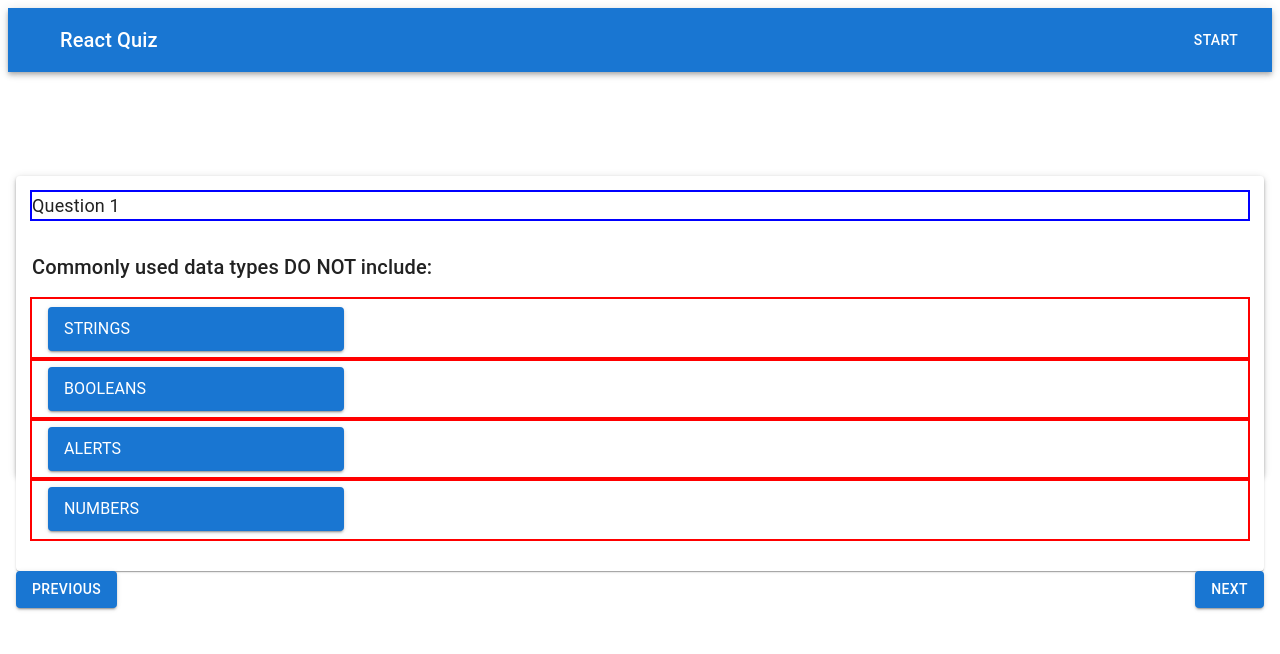
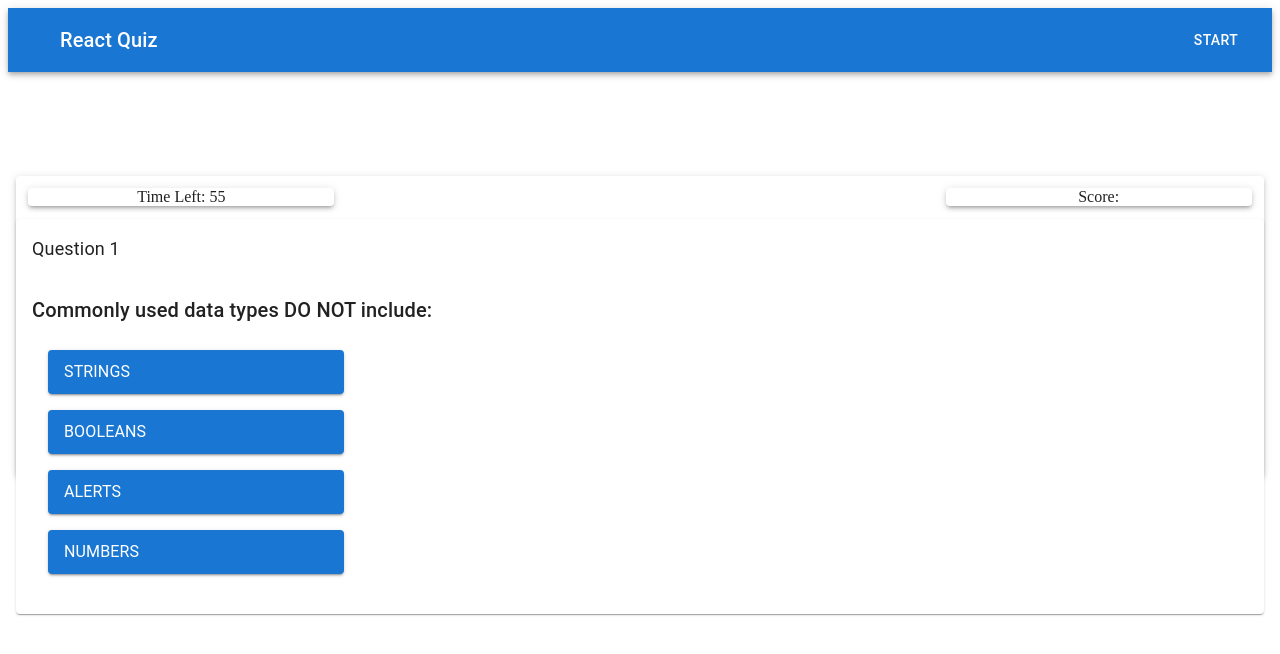
Before and after one commit to Clyderitchie/quiz, a React (Vite) app in the folder reactQuiz/: page / in a window 1280 px wide. Shown: the top 654 px of the page. Built offline with nearby package versions, Linux system fonts and the light colour scheme.

Commit message:
Almost done with design/layout

```diff
--- a/reactQuiz/src/components/questions/questions.jsx
+++ b/reactQuiz/src/components/questions/questions.jsx
@@ -8,6 +8,7 @@ import {
 function Questions() {
 
     const [currentQuestionIndex, setCurrentQuestionIndex] = useState(0);
+    const [timer, setTimer] = useState(0);
 
     const questions = [
         {
@@ -62,6 +63,7 @@ function Questions() {
     }
 
 
+
     useEffect(() => {
         console.log(`Current question index after update: ${currentQuestionIndex}`);
     }, [currentQuestionIndex]);
@@ -71,7 +73,7 @@ function Questions() {
             <Card>
                 <CardContent>
                     <Box display="flex" justifyContent="center" height="100%">
-                        <Typography flexGrow={1} sx={{ fontSize: 18, outline: "2px solid blue", width: "25%" }} color="text.primary">
+                        <Typography flexGrow={1} sx={{ fontSize: 18, width: "25%" }} color="text.primary">
                             Question {currentQuestionIndex + 1}
                         </Typography>
                     </Box>
@@ -85,7 +87,7 @@ function Questions() {
                                     {currentQuestion.choices.map((choice, index) => (
                                         <ListItem
                                             key={index}
-                                            style={{ display: "flex", flexDirection: "column", alignItems: "flex-start", outline: "2px solid red", width: "100%" }}
+                                            style={{ display: "flex", flexDirection: "column", alignItems: "flex-start", width: "100%" }}
                                         >
                                             <Button
                                                 variant="contained"
--- a/reactQuiz/src/components/quiz/quiz.jsx
+++ b/reactQuiz/src/components/quiz/quiz.jsx
@@ -2,9 +2,13 @@ import React from "react";
 
 import { Box, Paper, Stack, Button } from '@mui/material';
 import Questions from '../questions/questions';
+import Timer from "./timer";
 
 function Quiz() {
 
+    const handleEndQuiz = () => {
+        console.log('Quiz ended');
+    };
 
     return (
         <>
@@ -20,15 +24,23 @@ function Quiz() {
                 }}
             >
                 <Paper elevation={3} style={{ height: '300px', position: 'relative' }}>
+                    <Box style={{ display:"flex", justifyContent:"space-between", padding:"1%"}}>
+                        <Paper elevation={3} style={{ height: '10%', position: 'relative', width: "25%", display: "flex", alignItems: "center", justifyContent: "center" }}>
+                            <Box>
+                                <Timer initialTime={60} onEnd={handleEndQuiz} />
+                            </Box>
+                        </Paper>
+
+                        <Paper elevation={3} style={{ height: '10%', position: 'relative', width: "25%", display: "flex", alignItems: "center", justifyContent: "center" }}>
+                            <Box>
+                                Score:
+                            </Box>
+                        </Paper>
+                    </Box>
                     <Box display="flex" flexDirection="column" height="100%">
+
                         <Box flexGrow={1}>
                             <Questions />
-                        </Box>
-                        <Box>
-                            <Stack spacing={2} direction="row" justifyContent="space-between">
-                                <Button variant="contained">Previous</Button>
-                                <Button variant="contained">Next</Button>
-                            </Stack>
                         </Box>
                     </Box>
                 </Paper>
--- /dev/null
+++ b/reactQuiz/src/components/quiz/timer.jsx
@@ -0,0 +1,30 @@
+import React, { useState, useEffect } from 'react';
+
+function Timer({ initialTime, onEnd }) {
+    const [timeleft, setTimeleft] = useState(initialTime);
+    const [intervalId, setIntervalId] = useState(null);
+
+    useEffect(() => {
+        const id = setInterval(() => {
+            setTimeleft((prevTime) => {
+                if (prevTime <= 1) {
+                    clearInterval(id);
+                    if (onEnd) onEnd();
+                    return 0;
+                }
+                return prevTime - 1;
+            });
+        }, 1000);
+        setIntervalId(id);
+
+        return () => clearInterval(id);
+    }, [onEnd]);
+
+    return (
+        <div>
+            <span>Time Left: {timeleft}</span>
+        </div>
+    );
+}
+
+export default Timer;
```
